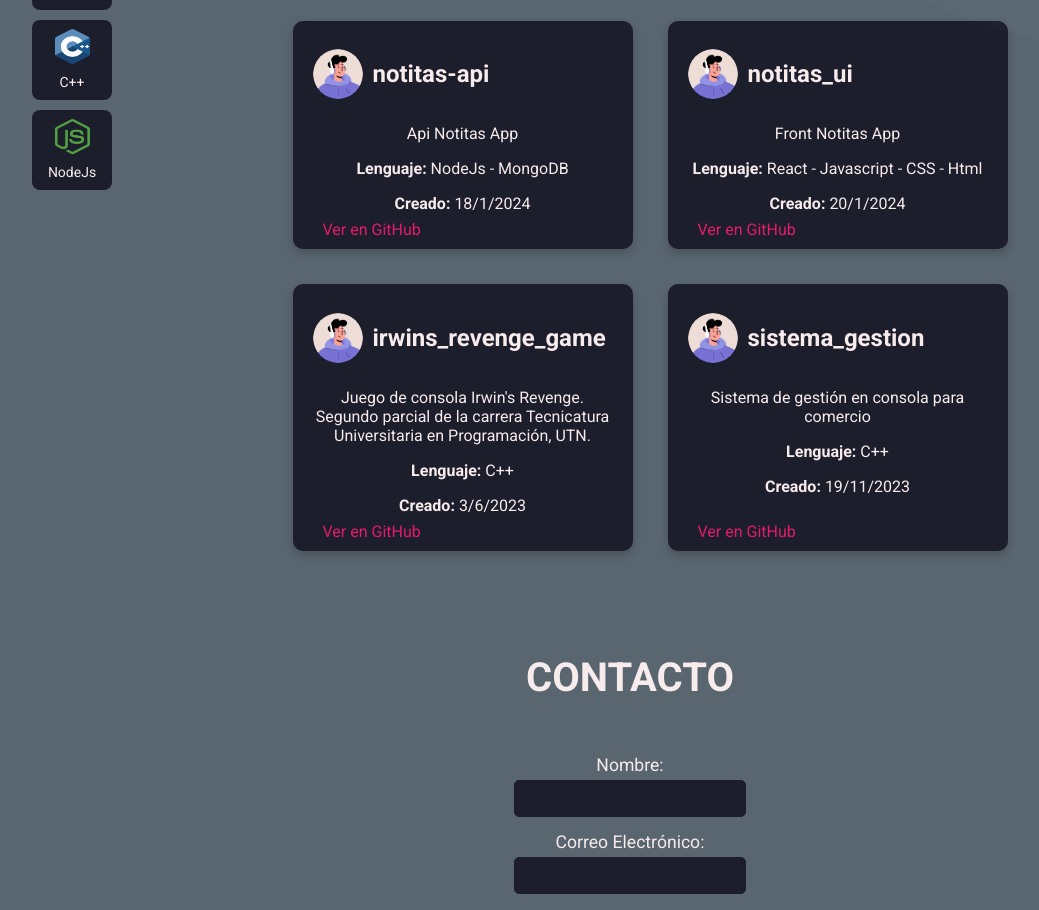
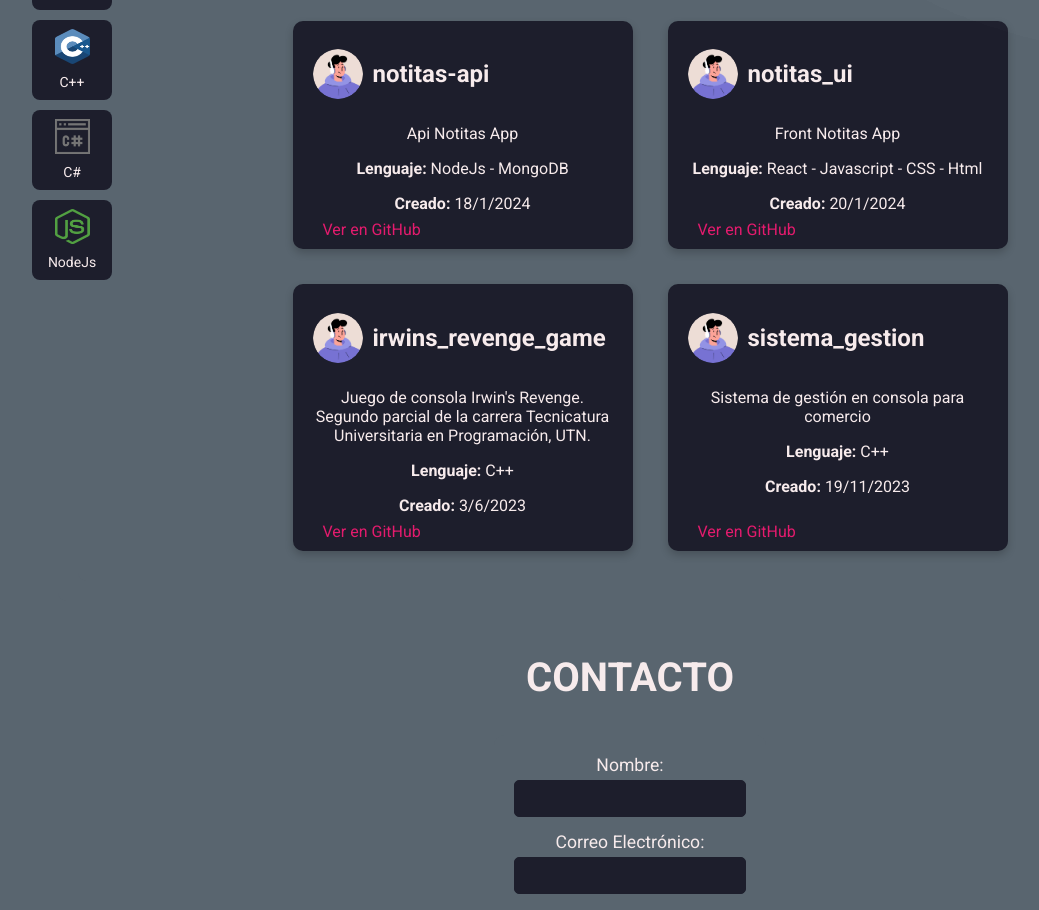
Before and after one commit to escu-git/escuderopablomartin, a React (Create React App) app: page / in a window 1280 px wide. Shown: the part 1029-1939 px from the top of the page, without its empty margins (10-1049 px from the left). Built offline with nearby package versions, Linux system fonts and the light colour scheme.

Commit message:
Añado c#

```diff
--- a/src/Components/Footer/Footer.jsx
+++ b/src/Components/Footer/Footer.jsx
@@ -12,6 +12,7 @@ const Footer = () => {
           <a
             href="https://www.linkedin.com/in/pablomartinescudero/"
             className="footer-link"
+            rel="noopener noreferrer"
             target="_blank"
           >
             <img src={linkedin} alt="linkedin" />
@@ -21,6 +22,7 @@ const Footer = () => {
           <a
             href="https://github.com/escu-git"
             className="footer-link"
+            rel="noopener noreferrer"
             target="_blank"
           >
             <img src={git} alt="git" />
--- a/src/data/techs.js
+++ b/src/data/techs.js
@@ -4,6 +4,7 @@ import js from '../assets/Techs/js.png';
 import css from '../assets/Techs/css.png';
 import react from '../assets/Techs/react.png';
 import nodeJs from '../assets/Techs/nodejs.png';
+import csharp from '../assets/Techs/c#.png';
 
 export const techs = [
   {
@@ -32,6 +33,11 @@ export const techs = [
     img: cpp,
   },
   {
+    id: 9,
+    name: 'C#',
+    img: csharp,
+  },
+  {
     id: 8,
     name: 'NodeJs',
     img: nodeJs,
```
